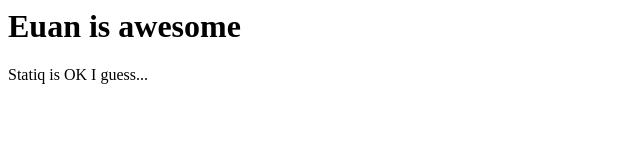
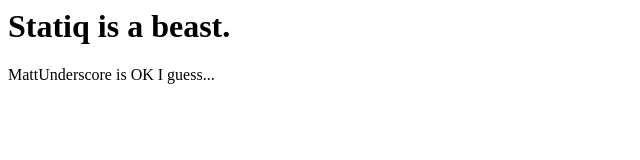
Before and after one commit to StatTest/stattest.github.io, a plain HTML site: page index.html in a window 1280 px wide. Shown: the whole page, without its empty margins (0-640 px from the left). Drawn offline with Linux system fonts and the light colour scheme.

Commit message:
Update index.html

```diff
--- a/index.html
+++ b/index.html
@@ -1,8 +1,8 @@
 <html>
 <head>
-<h1>Euan is awesome</h1>
+<h1>Statiq is a beast.</h1>
 </head>
 <body>
-<p>Statiq is OK I guess...</p>
+<p>MattUnderscore is OK I guess...</p>
 </body>
 </html>
```
